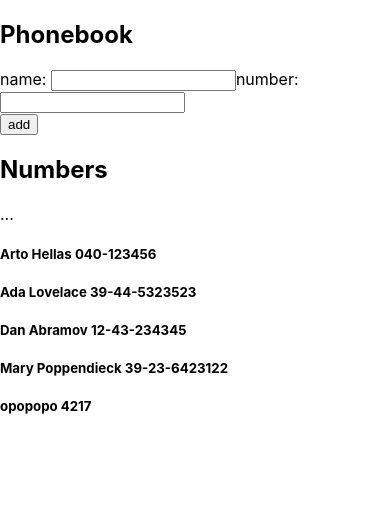
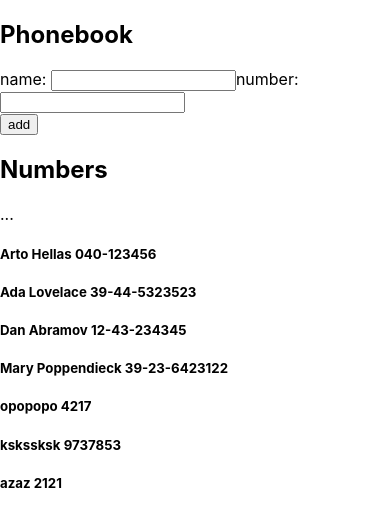
Before and after one commit to maximeVa/web3, a React (Create React App) app in the folder exercises/module4/phonebook/: page / in a window 390 px wide. Shown: the top 526 px of the page. Built offline with nearby package versions, Linux system fonts and the light colour scheme; data requests are answered from the project's data file.

Commit message:
2.16 - Phonebook step 8

```diff
--- a/exercises/module4/phonebook/db.json
+++ b/exercises/module4/phonebook/db.json
@@ -24,6 +24,16 @@
       "name": "opopopo",
       "number": "4217",
       "id": 5
+    },
+    {
+      "name": "kskssksk",
+      "number": "9737853",
+      "id": 6
+    },
+    {
+      "name": "azaz",
+      "number": "2121",
+      "id": 7
     }
   ]
 }
--- a/exercises/module4/phonebook/src/App.js
+++ b/exercises/module4/phonebook/src/App.js
@@ -1,5 +1,5 @@
 import { useState, useEffect } from 'react'
-import axios from 'axios'
+import personService from './services/persons'
 
 const App = () => {
 
@@ -13,13 +13,12 @@
 
     useEffect(() => {
       console.log('effect')
-      axios
-        .get('http://localhost:3001/persons')
-        .then(response => {
-          console.log('promise fulfilled')
-          setPersons(response.data)
-        })
-    }, [])
+      personService
+      .getAll()
+      .then(initialPersons => {
+        setPersons(initialPersons)
+      })
+  }, [])
 
   const addPerson = (event) => {
     event.preventDefault()
@@ -31,11 +30,10 @@
     if(persons.find(person => JSON.stringify(person.name) === JSON.stringify(newValues['name']))) {
       alert(`${newValues['name']} is already added to phonebook`)
     }else {
-      axios
-      .post('http://localhost:3001/persons', personObject)
-      .then(response => {
-        //console.log(response)
-        setPersons(persons.concat(response.data))
+      personService
+      .create(personObject)
+      .then(returnedPerson => {
+        setPersons(persons.concat(returnedPerson))
         setnewValues({name : '', number : ''})
       })
     }
--- /dev/null
+++ b/exercises/module4/phonebook/src/services/persons.js
@@ -0,0 +1,19 @@
+import axios from 'axios'
+const baseUrl = 'http://localhost:3001/persons'
+
+const getAll = () => {
+  const request = axios.get(baseUrl)
+  return request.then(response => response.data)
+}
+
+const create = newObject => {
+  const request = axios.post(baseUrl, newObject)
+  return request.then(response => response.data)
+}
+
+const update = (id, newObject) => {
+  const request = axios.put(`${baseUrl}/${id}`, newObject)
+  return request.then(response => response.data)
+}
+const requests = {getAll, create, update}
+export default requests
```
